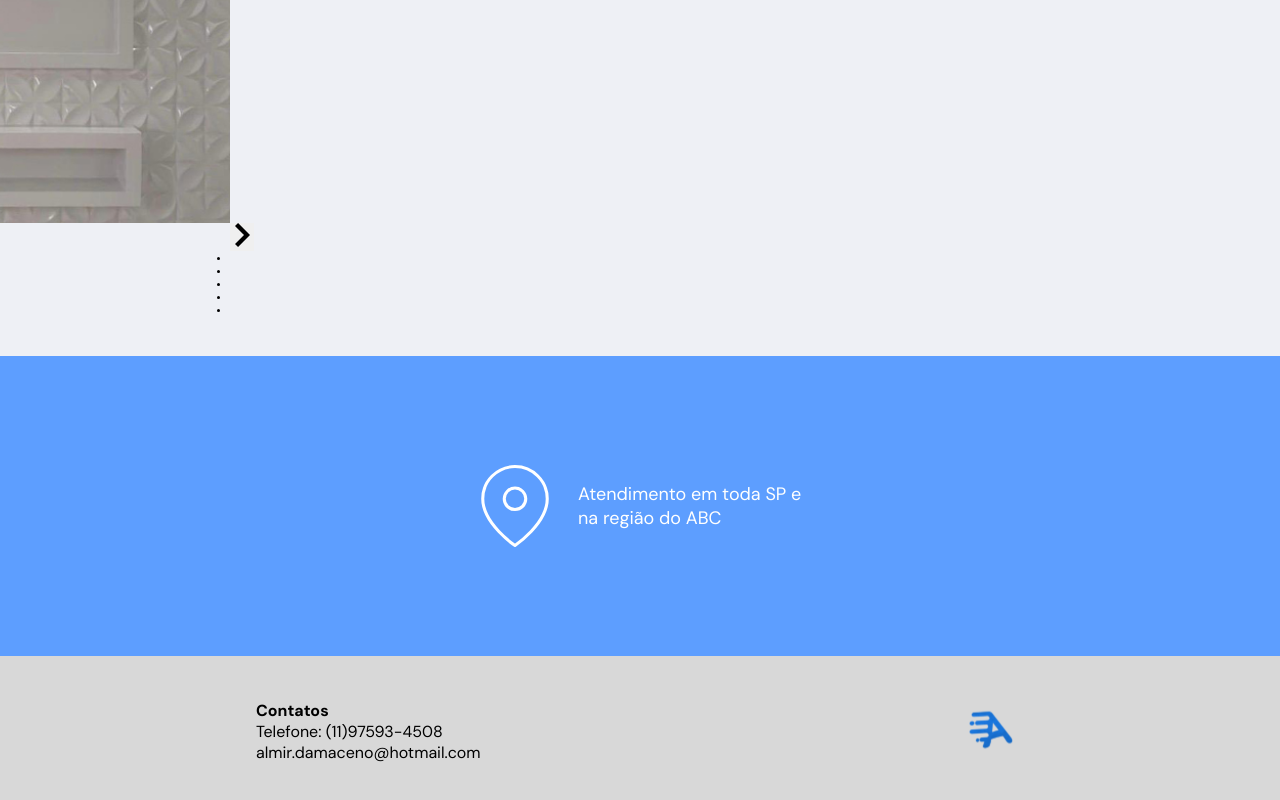
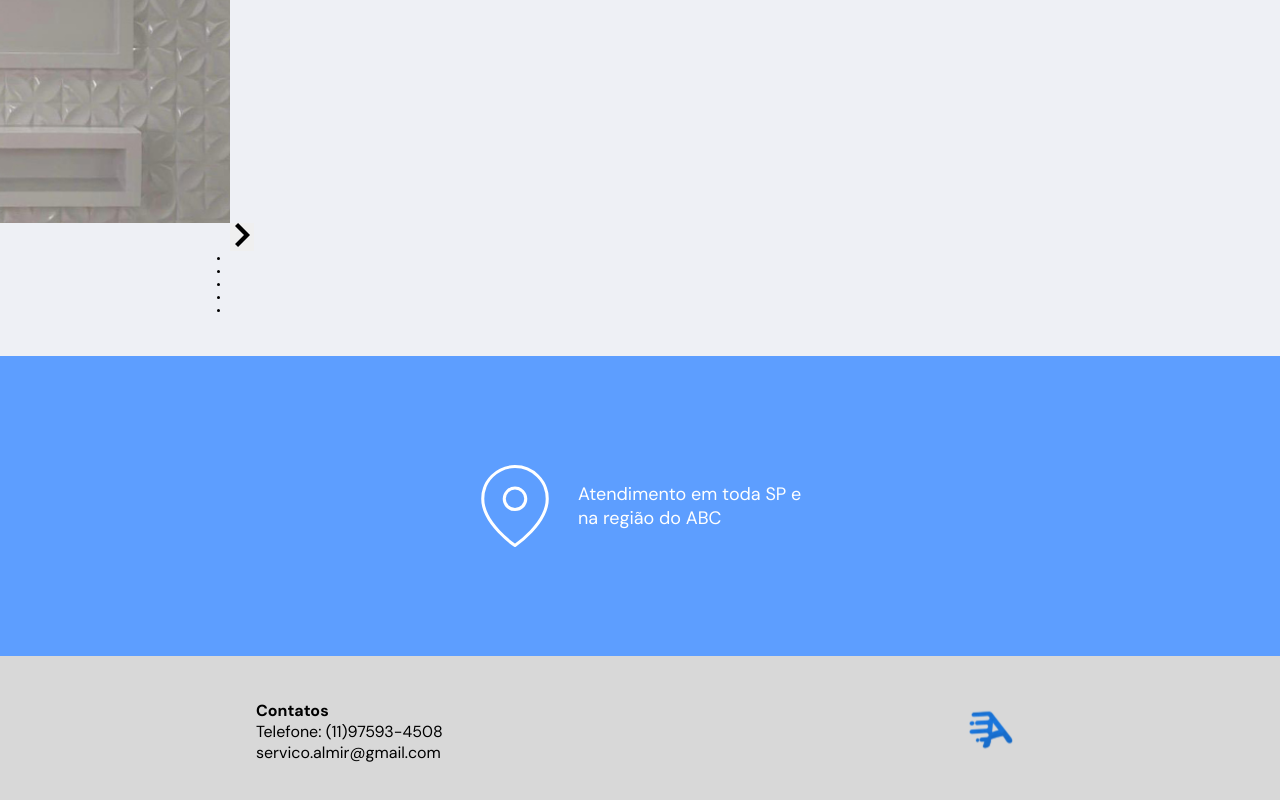
Before and after one commit to DayaneDamaceno/Enterprice-Almir, a React (Create React App) app: page / in a window 1280 px wide. Shown: the part 4085-4885 px from the top of the page. Built offline with nearby package versions, Linux system fonts and the light colour scheme.

Commit message:
email ajuste

```diff
--- a/src/pages/Home/index.jsx
+++ b/src/pages/Home/index.jsx
@@ -100,7 +100,7 @@ export default function Home() {
                 <div className="contatos">
                     <h4>Contatos</h4>
                     <p>Telefone: (11)97593-4508</p>
-                    <p>almir.damaceno@hotmail.com</p>
+                    <p>servico.almir@gmail.com</p>
                 </div>
                 <img src={logo} alt="logo"/>
             </footer>
```
